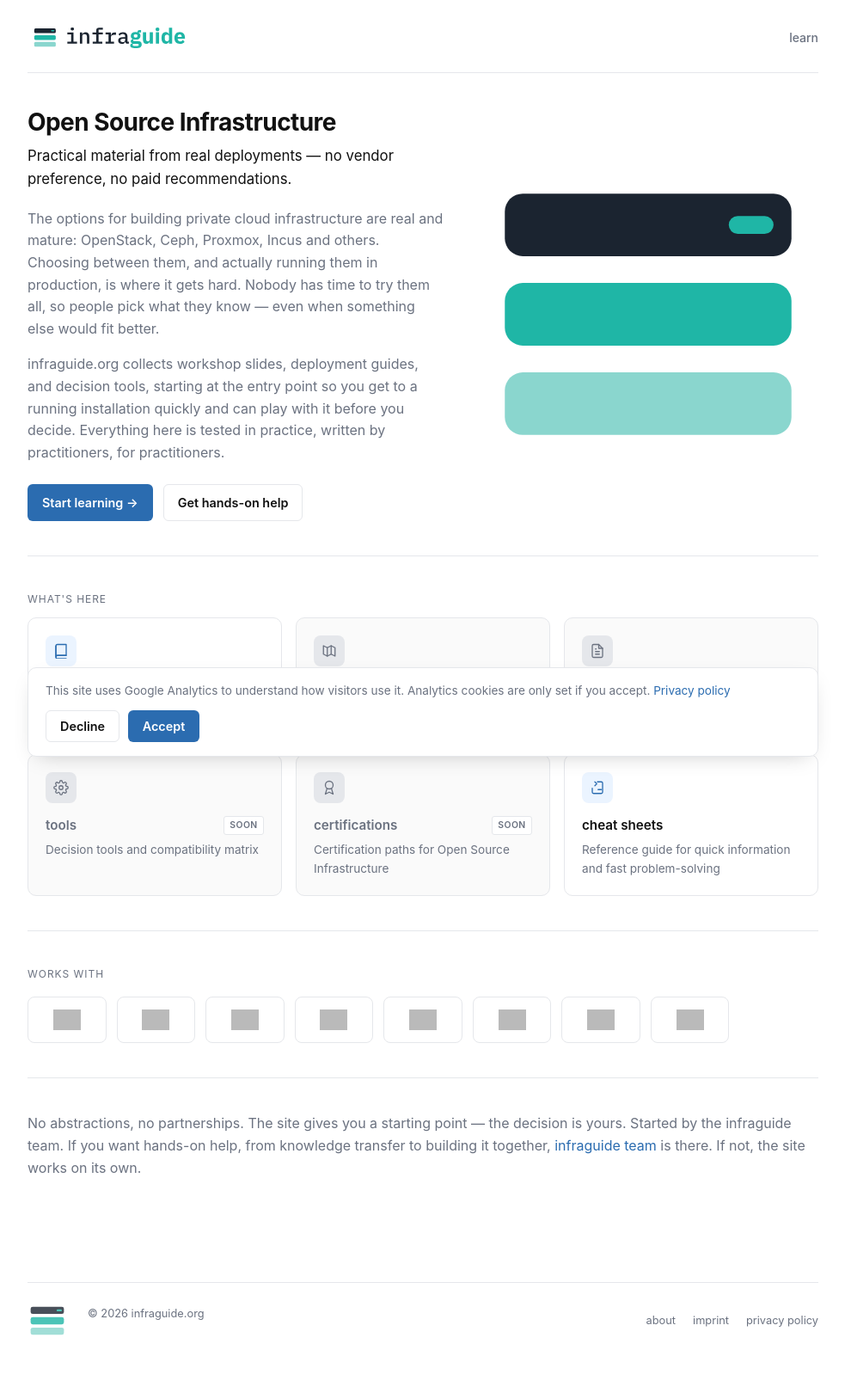
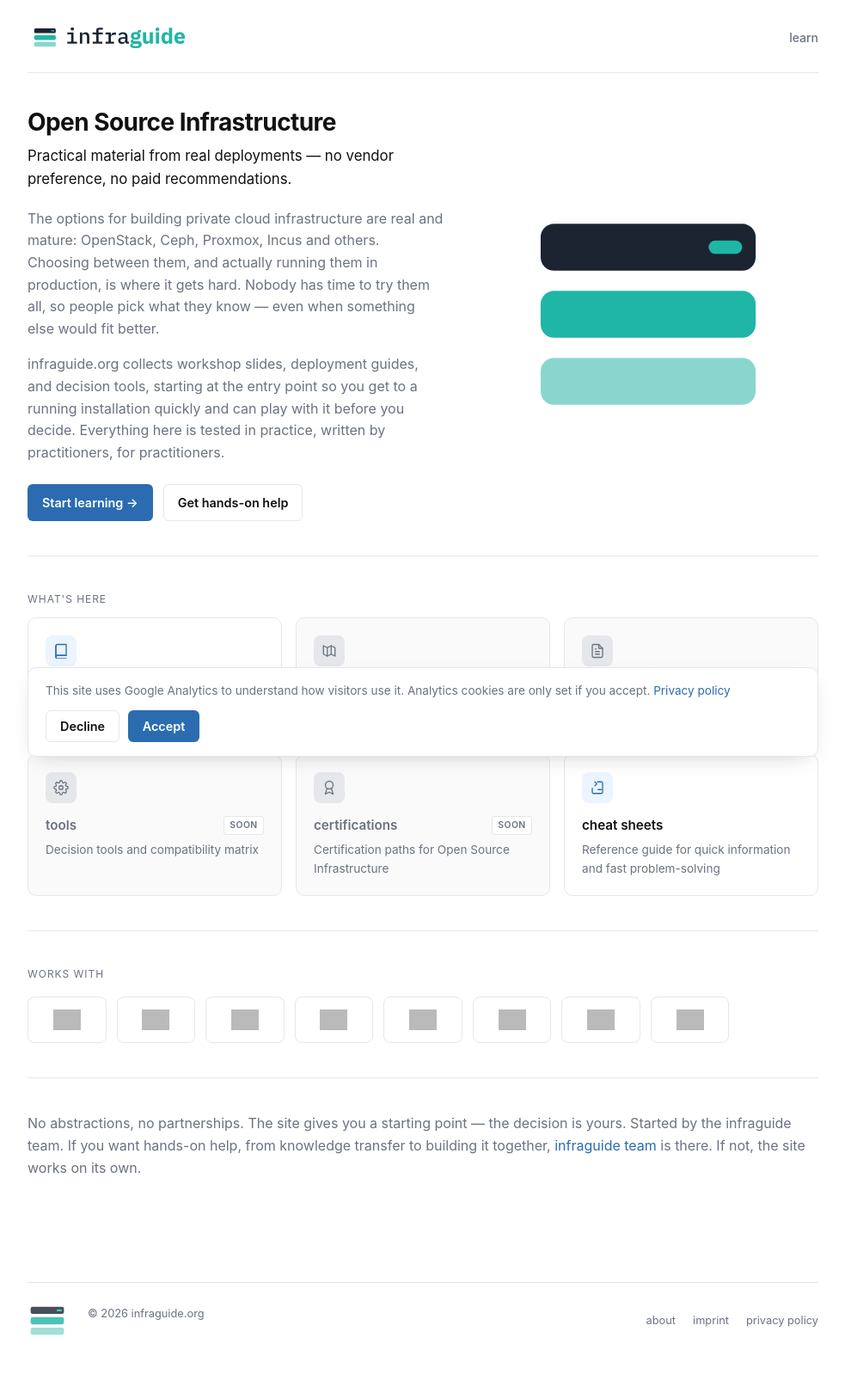
Before and after one commit to codecap/infraguide, a Jekyll site: the page built from index.md, in a window 1280 px wide. Shown: the whole page at 86% size, without its empty margins (148-1131 px from the left). Built offline with Jekyll 4.4.1, drawn with Linux system fonts in a browser that asks for light colours; grey boxes are pictures that could not be loaded.

Commit message:
Scale hero icon down to 75%
Co-Authored-By: Claude Sonnet 5 <noreply@anthropic.com>

```diff
--- a/assets/style.css
+++ b/assets/style.css
@@ -195,6 +195,7 @@ a:hover {
   width: 100%;
   height: 100%;
   object-fit: contain;
+  transform: scale(0.75);
 }
 
 /* Buttons */
```
